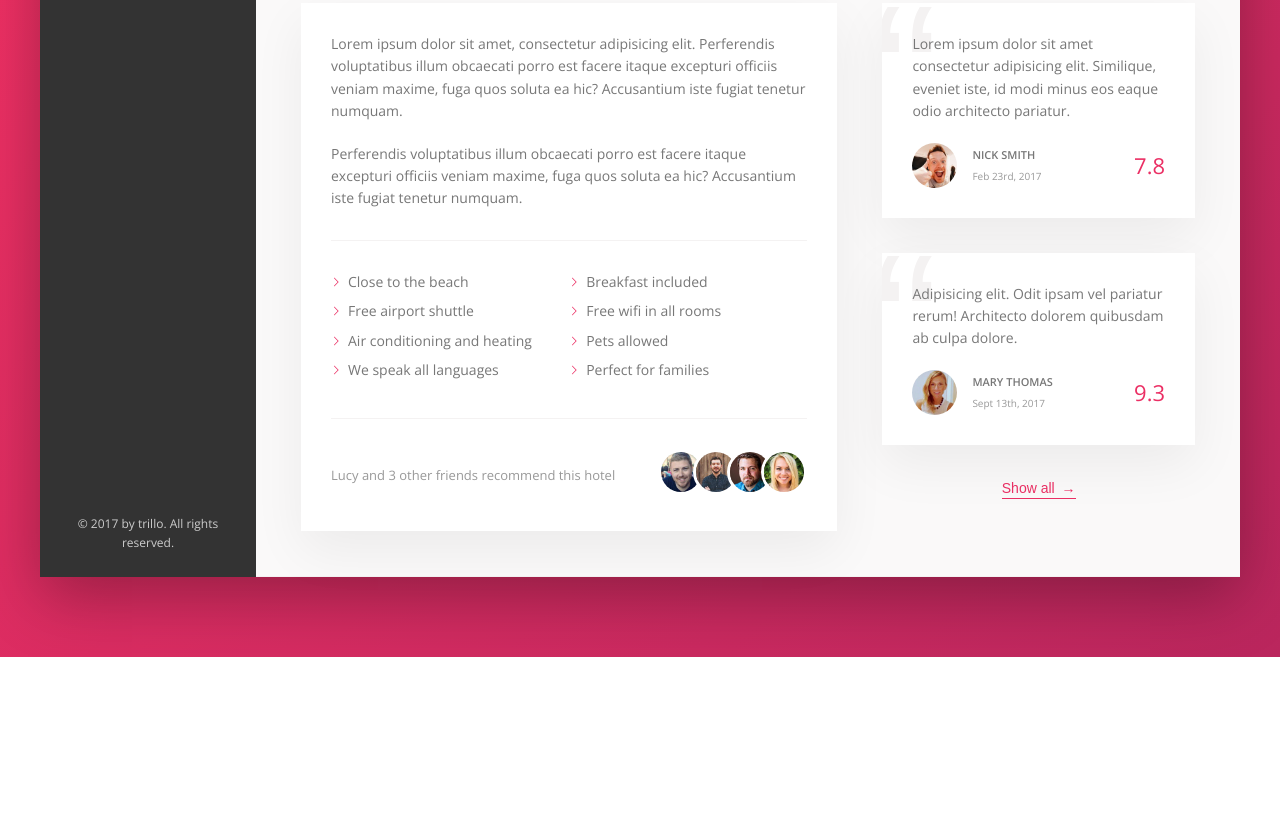
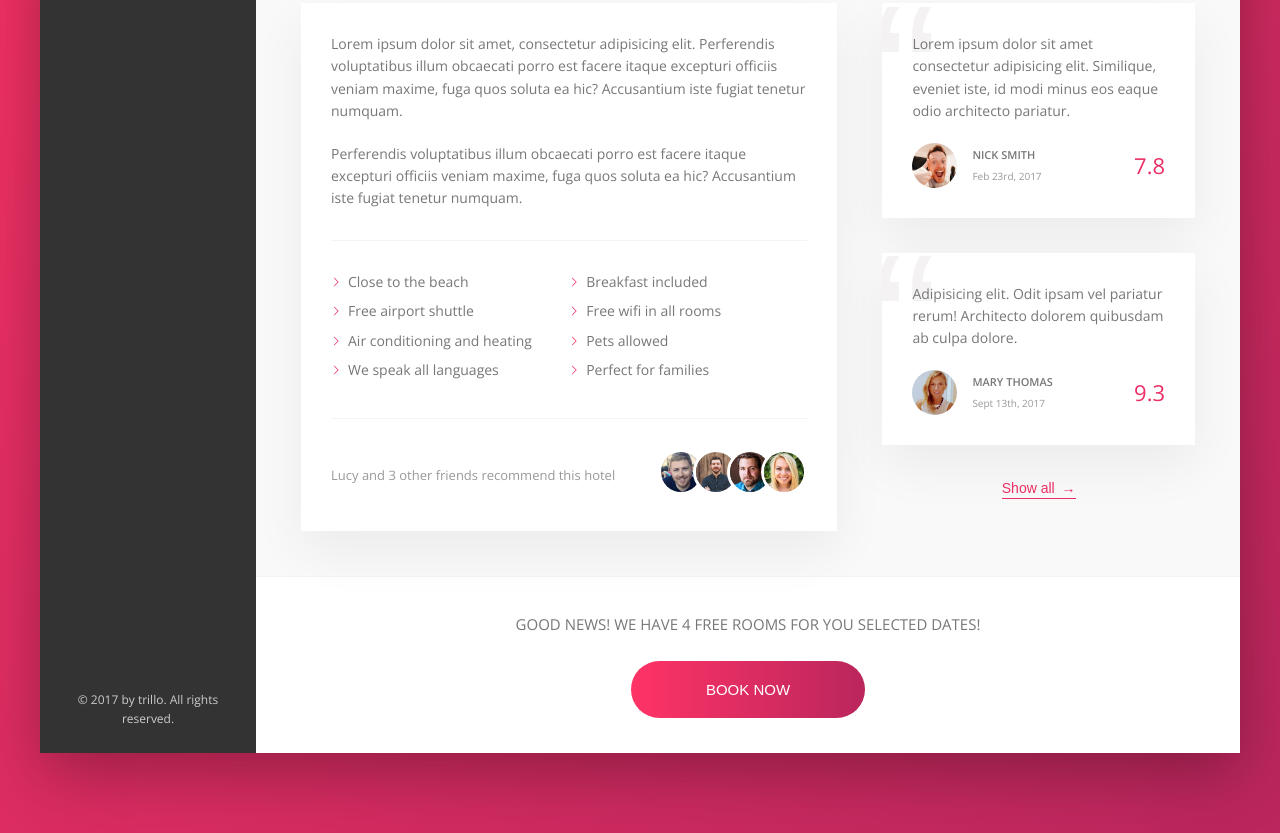
Before and after one commit to AlexxBelous/Trillo, a website: page index.html in a window 1280 px wide. Shown: the part 644-1477 px from the top of the page. Before the commit the page ends 1301 px from the top, so only its background shows below. Drawn offline with nearby package versions, Linux system fonts and the light colour scheme; files whose address does not match are found by name.

Commit message:
19. Building the CTA Section

```diff
--- a/index.html
+++ b/index.html
@@ -209,10 +209,20 @@
 
                         <button class="btn-inline">Show all <span>&rarr;</span></button>
                     </div>
-                </div>
 
 
 
+                </div>
+
+                <div class="cta">
+                    <h2 class="cta__book-naw">Good News! We have 4 free rooms for you selected dates!</h2>
+                    <button class="btn">
+
+                        <span class="btn__visible">Book now</span>
+                        <span class="btn__invisible">Only 4 rooms left</span>
+
+                    </button>
+                </div>
             </main>
 
         </div>
--- a/sass/_components.scss
+++ b/sass/_components.scss
@@ -441,6 +441,72 @@
     font-family: sans-serif;
     z-index: 1;
   }
+}
 
 
+////////////////////////////
+/// CALL TO ACTION
+.cta {
+  padding: 3.5rem 0;
+  text-align: center;
+
+  &__book-naw {
+    font-size: 1.5rem;
+    font-weight: 300;
+    text-transform: uppercase;
+    margin-bottom: 2.5rem;
+  }
 }
+
+////////////////////////////
+/// CALL TO ACTION
+.btn {
+  font-size: 1.5rem;
+  font-weight: 300;
+  text-transform: uppercase;
+  border-radius: 100px;
+  border: none;
+  background-image: linear-gradient(to right, var(--color-primary-light), var(--color-primary-dark));
+  color: #fff;
+  position: relative;
+  overflow: hidden;
+  cursor: pointer;
+
+  & > * {
+    display: inline-block;
+    height: 100%;
+    width: 100%;
+    transition: all .2s;
+  }
+
+  &__visible {
+    padding: 2rem 7.5rem;
+  }
+
+  &__invisible {
+    position: absolute;
+    padding: 2rem 0;
+    left: 0;
+    top: -100%;
+
+  }
+
+  &:hover {
+    background-image: linear-gradient(to left, var(--color-primary-light), var(--color-primary-dark));
+
+  }
+
+  &:hover &__visible {
+    transform: translateY(100%);
+  }
+
+  &:hover &__invisible {
+    top: 0;
+  }
+
+  &:focus {
+    outline: none;
+    animation: pulsate 1s infinite;
+  }
+
+}
```
Also changed, not shown: css/style.css.
